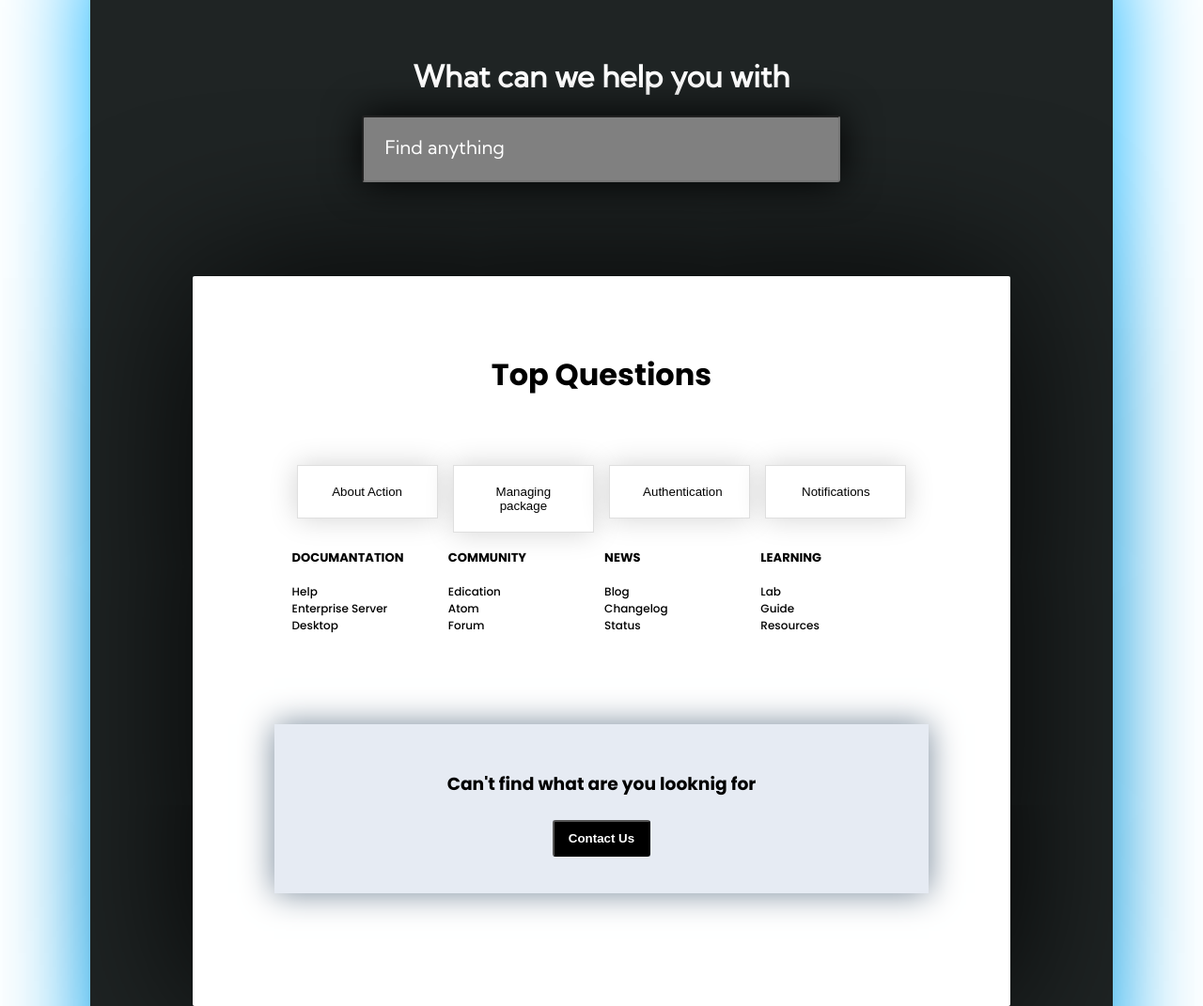
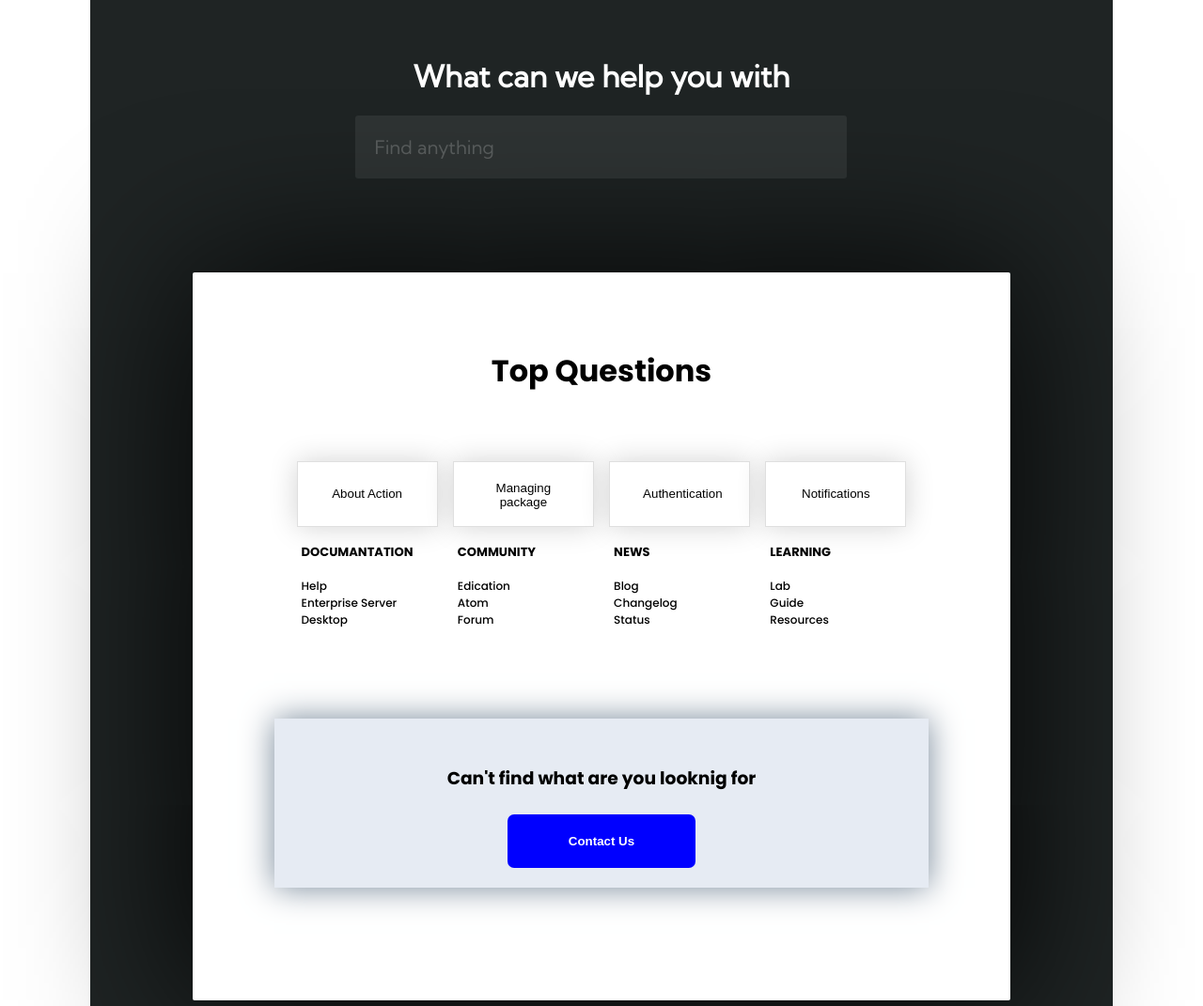
Before and after one commit to parasbhatiwal/Help-Desk-Page, a plain HTML site: page index.html in a window 1280 px wide. Shown: the part 160-1231 px from the top of the page at 94% size. Drawn offline with Linux system fonts and the light colour scheme.

Commit message:
removed background coloring

```diff
--- a/style.css
+++ b/style.css
@@ -9,21 +9,6 @@
     font-family: 'Kumbh Sans', sans-serif;
     padding-bottom: 100px;
     border-radius: 5px;
-animation-name: body;
-animation-delay: 0ms;
-animation-iteration-count: infinite;
-animation-duration: 10s;
-}
-
-@keyframes body{
-    0%{box-shadow: 0 0 100px black;}
-    12%{box-shadow: 0 0 100px rgb(255, 0, 0);}
-    24%{box-shadow: 0 0 100px rgb(117, 252, 8);}
-    37%{box-shadow: 0 0 100px rgb(243, 0, 243);}
-    50%{box-shadow: 0 0 100px rgb(0, 174, 255);}
-    65%{box-shadow: 0 0 100px rgb(8, 4, 241);}
-    83%{box-shadow: 0 0 100px rgb(217, 255, 0);}
-    100%{box-shadow: 0 0 100px rgb(255, 255, 255);}
 }
 
 #intro{
@@ -38,20 +23,30 @@ color: white;
 
 
 #search {
-    color: white;
     width: 501px;
     height: 65px;
     align-self: center;
-    background-color: gray;
+    background-color: #fff1;
     border-radius: 3px;
-    box-shadow: 0 0 40px black;
+
+    padding-left: 20px;
+    border: 0px;
+    font-family: 'Kumbh Sans', sans-serif;
+    font-size: 20px;
+
+}
+
+#search:focus{
+    transition: all 150ms;
+    background-color: #fff2;
+    border: black;
+    outline: none;
+    color: white;
+    box-shadow: 0 25px 45px -30px rgba(0, 217, 255, 0.7);
 }
 
 #search::placeholder{
-    color: white;
-    font-size: 20px;
-    padding-left: 20px;
-    font-family: 'Kumbh Sans', sans-serif;
+    color: #fff3;
 
 }
 
@@ -88,6 +83,7 @@ color: white;
     background-color: white;
     border: 1px solid rgb(223, 223, 223);
     width: 150px;
+    height: 70px;
     box-shadow: 0 0 30px lightgrey
 }
 
@@ -110,6 +106,7 @@ color: white;
     display: inline-flex;
     justify-content: space-around;
     width: 665px;
+    margin-left: 20px;
 }
 
 #left2types{
@@ -157,14 +154,25 @@ h4{
     padding-top: 30px;
 }
 
-.contact{
-    background-color: black;
+.contact {
+    background-color: #00f;
     color: white;
     font-weight: bold;
     padding: 10px 15px 10px 15px;
     margin-top: 5px;
-    border-radius: 3px;
-    box-shadow: 0 0 100 ;
+    border-radius: 7px;
+    box-shadow: 0 0 100;
+    width: 200px;
+    height: 57px;
+    transition: all 150ms;
+    border:none;
+    outline:none;
+}
+
+.contact:hover{
+    transform: translateY(-1px);
+    box-shadow: 0px 10px 20px -5px rgba(18, 6, 131, 0.533)   ;
+
 }
 
 @media screen and (max-width:1000px){
```
